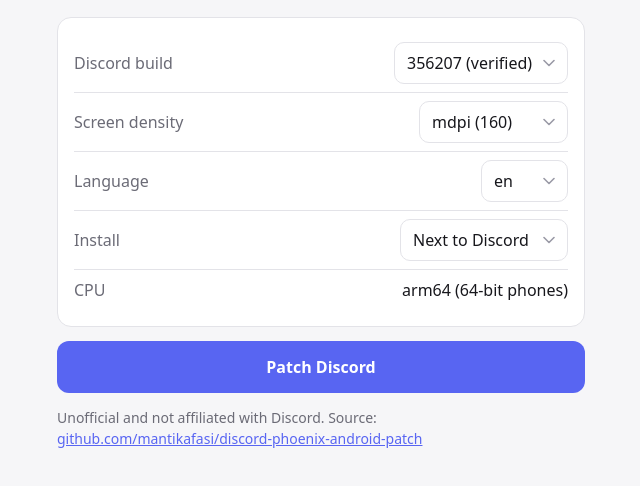
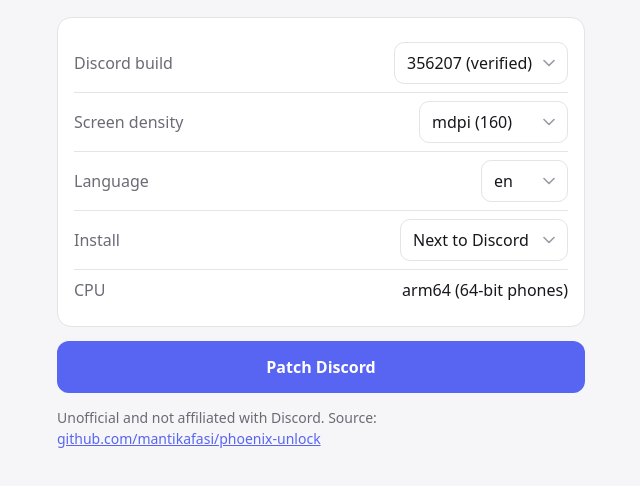
Before and after one commit to 0Allu/sunbird, a plain HTML site: page web/index.html in a window 1280 px wide. Shown: the part 150-636 px from the top of the page, without its empty margins (319-959 px from the left). Drawn offline with Linux system fonts and the light colour scheme; no server answers.

Commit message:
Point links at the renamed repo (phoenix-unlock)

```diff
--- a/web/index.html
+++ b/web/index.html
@@ -77,7 +77,7 @@
     3. Later builds: just patch again. Every build is signed with the same key, so it installs as an update and you stay logged in.</p>
   </section>
 
-  <p class="note">Unofficial and not affiliated with Discord. Source: <a href="https://github.com/mantikafasi/discord-phoenix-android-patch">github.com/mantikafasi/discord-phoenix-android-patch</a></p>
+  <p class="note">Unofficial and not affiliated with Discord. Source: <a href="https://github.com/mantikafasi/phoenix-unlock">github.com/mantikafasi/phoenix-unlock</a></p>
 </main>
 <script type="module" src="app.js"></script>
 </body>
```
Also changed, not shown: README.md.
